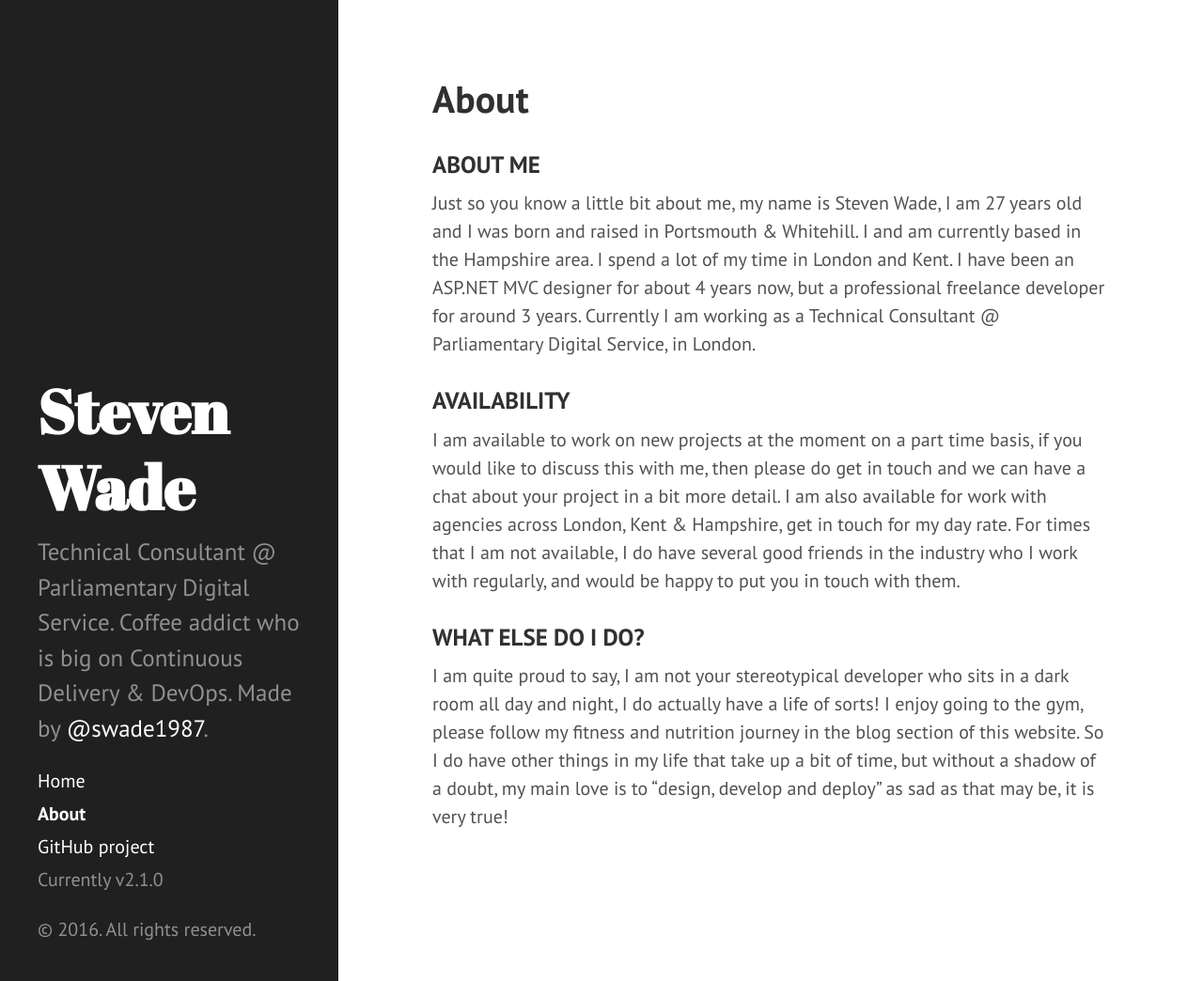
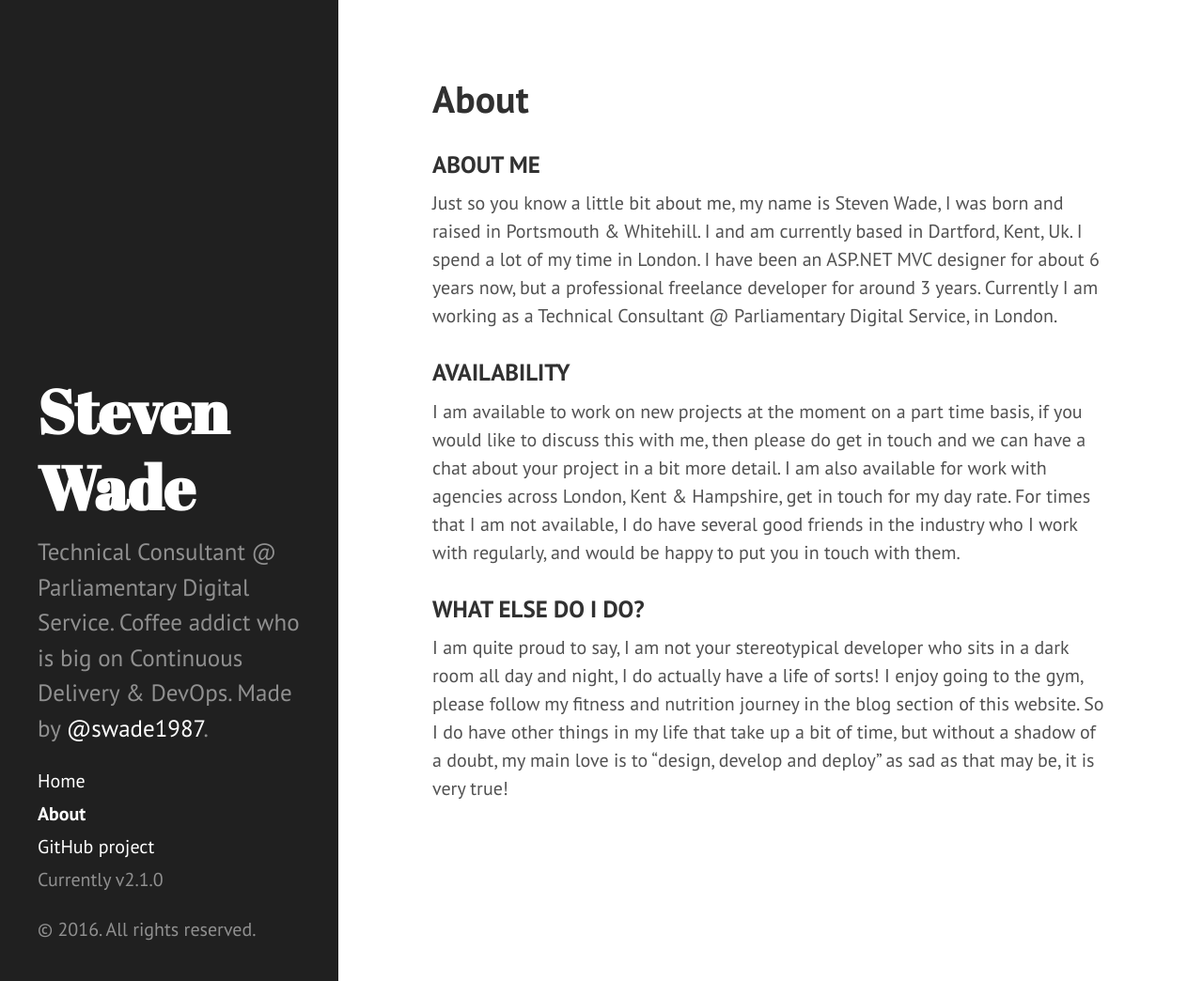
Before and after one commit to swade1987/swade1987.github.io, a Jekyll site: the page built from about.md, in a window 1280 px wide and 1044 px high. Shown: the whole window at 94% size. Built offline with Jekyll 4.4.1, drawn with Linux system fonts in a browser that asks for light colours; Markdown is read by kramdown in place of the engine named in the settings.

Commit message:
Editing the about page and tweaking the first blog post.

```diff
--- a/about.md
+++ b/about.md
@@ -4,7 +4,7 @@ title: About
 ---
 
 ### ABOUT ME
-Just so you know a little bit about me, my name is Steven Wade, I am 27 years old and I was born and raised in Portsmouth & Whitehill. I and am currently based in the Hampshire area. I spend a lot of my time in London and Kent. I have been an ASP.NET MVC designer for about 4 years now, but a professional freelance developer for around 3 years. Currently I am working as a Technical Consultant @ Parliamentary Digital Service, in London.
+Just so you know a little bit about me, my name is Steven Wade, I was born and raised in Portsmouth & Whitehill. I and am currently based in Dartford, Kent, Uk. I spend a lot of my time in London. I have been an ASP.NET MVC designer for about 6 years now, but a professional freelance developer for around 3 years. Currently I am working as a Technical Consultant @ Parliamentary Digital Service, in London.
 
 ### AVAILABILITY
 I am available to work on new projects at the moment on a part time basis, if you would like to discuss this with me, then please do get in touch and we can have a chat about your project in a bit more detail. I am also available for work with agencies across London, Kent & Hampshire, get in touch for my day rate. For times that I am not available, I do have several good friends in the industry who I work with regularly, and would be happy to put you in touch with them.
```
Also changed, not shown: _posts/2016-02-05-welcome.md (+1 -1 lines).
